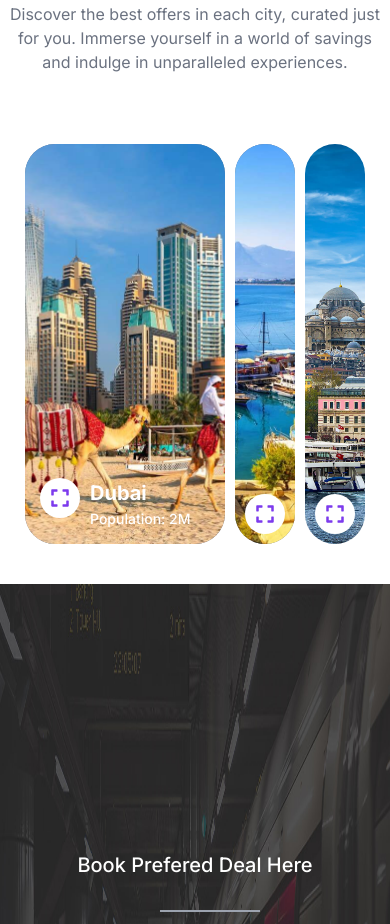
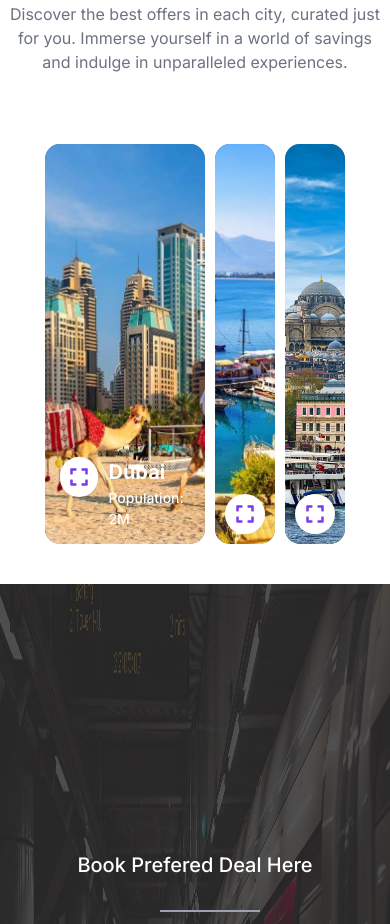
Before and after one commit to Sadriddin0124/tour, a Next.js app: page /en in a window 390 px wide. Shown: the part 8380-9304 px from the top of the page. Built offline with nearby package versions, Linux system fonts and the light colour scheme.

Commit message:
responsive fixed

```diff
--- a/src/app/ui/Locations/Locations.tsx
+++ b/src/app/ui/Locations/Locations.tsx
@@ -30,8 +30,12 @@ const Locations = ({
       let width = screenSizeRef.current.width
       setWidth(width)
     }
-    handleResize()
-  }, []);
+    window.addEventListener('resize', handleResize);
+    handleResize();
+    return () => {
+      window.removeEventListener('resize', handleResize);
+    };
+  }, [width]);
   return (
     <div className="w-[100%] px-[10px] py-[40px] sm:px-[40px] flex justify-center items-center flex-col gap-[20px]">
       <h1 className="text-[30px] font-[700]">{Locations?.title}</h1>
@@ -72,8 +76,8 @@ const Locations = ({
           <div
             key={index}
             className={`${
-              activeImage === item?.id ? "w-[200px] md:w-[400px]" : "w-[60px]"
-            } transition-all cursor-pointer h-[400px] bg-slate-500 rounded-[30px] overflow-hidden relative`}
+              activeImage === item?.id ? "w-[160px] ms:w-[220px] md:w-[400px]" : "w-[60px]"
+            } transition-all cursor-pointer h-[400px] bg-slate-500 rounded-[15px] md:rounded-[30px] overflow-hidden relative`}
             onClick={()=>setActiveImage(item?.id)}
           >
             <Image
@@ -81,7 +85,7 @@ const Locations = ({
               alt={item?.name}
               width={1000}
               height={1000}
-              className="w-[100%] h-[100%] object-cover"
+              className={`${activeImage === item?.id ? " scale-100" : "scale-110"} w-[100%] h-[100%] object-cover`}
             />
             <div className={`${activeImage === item?.id ? "bottom-[15px] left-[15px]" : " bottom-[10px] left-[10px]"} transition-all absolute flex gap-[10px]`}>
               <button className=" w-[40px] h-[40px] bg-white rounded-full flex justify-center items-center" onClick={()=>setActiveImage(item?.id)}>
```
